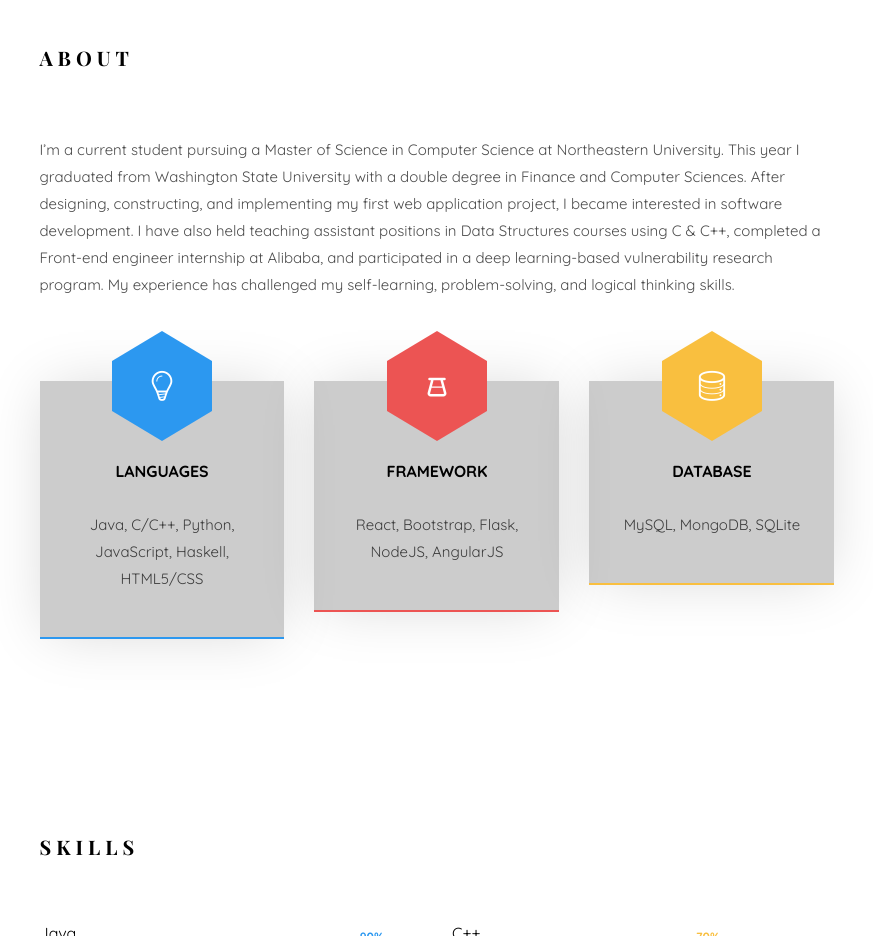
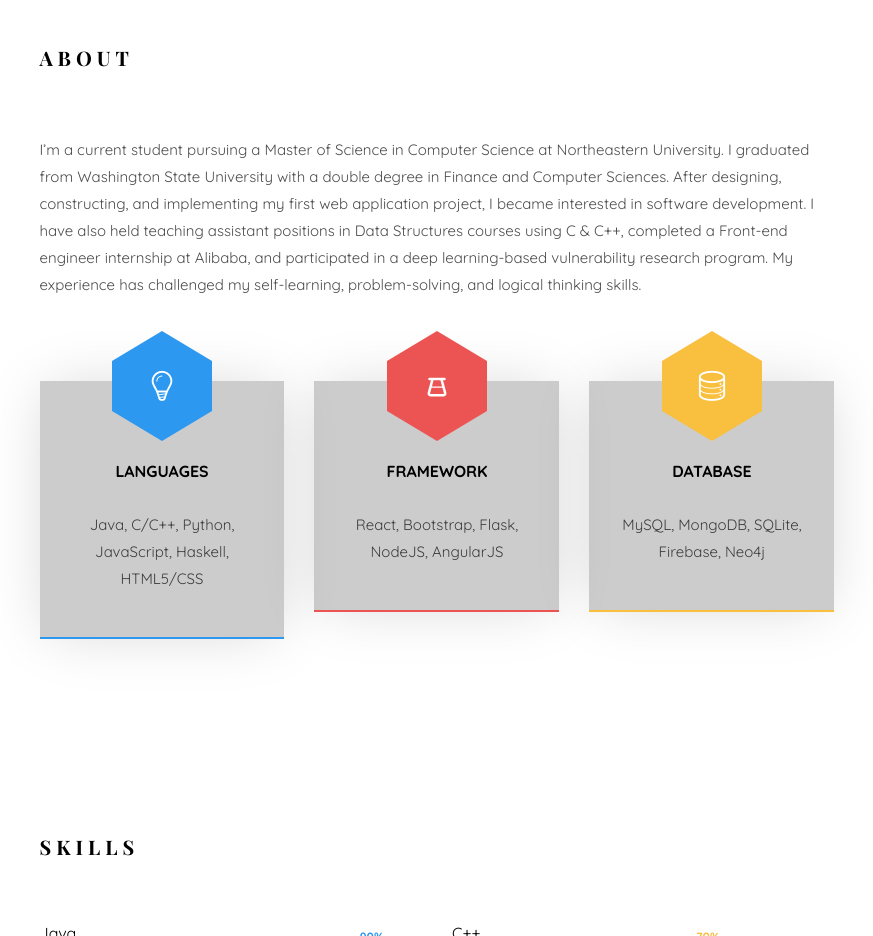
Before and after one commit to yhfang520/bellafang.github.io, a website: page index.html in a window 1280 px wide. Shown: the part 940-1876 px from the top of the page, without its empty margins (353-1226 px from the left). Drawn offline with nearby package versions, Linux system fonts and the light colour scheme; files whose address does not match are found by name; a web font is replaced by a local one.

Commit message:
Edit the description and skill set

```diff
--- a/index.html
+++ b/index.html
@@ -82,8 +82,7 @@
                       <div class="about-desc">
                         <h1 class="colorlib-heading">About</h1>
                         <p>
-                          I’m a current student pursuing a Master of Science in Computer Science at Northeastern University.
-                          This year I graduated from Washington State University with a double degree in Finance and Computer Sciences.
+                          I’m a current student pursuing a Master of Science in Computer Science at Northeastern University. I graduated from Washington State University with a double degree in Finance and Computer Sciences.
                           After designing, constructing, and implementing my first web application project, I became interested in software development.
                           I have also held teaching assistant positions in Data Structures courses using C & C++, completed a Front-end engineer internship at Alibaba,
                           and participated in a deep learning-based vulnerability research program.
@@ -124,7 +123,7 @@
                     </span>
                     <div class="desc">
                       <h3>Database</h3>
-                      <p>MySQL, MongoDB, SQLite </p>
+                      <p>MySQL, MongoDB, SQLite, Firebase, Neo4j</p>
                     </div>
                   </div>
                 </div>
```
